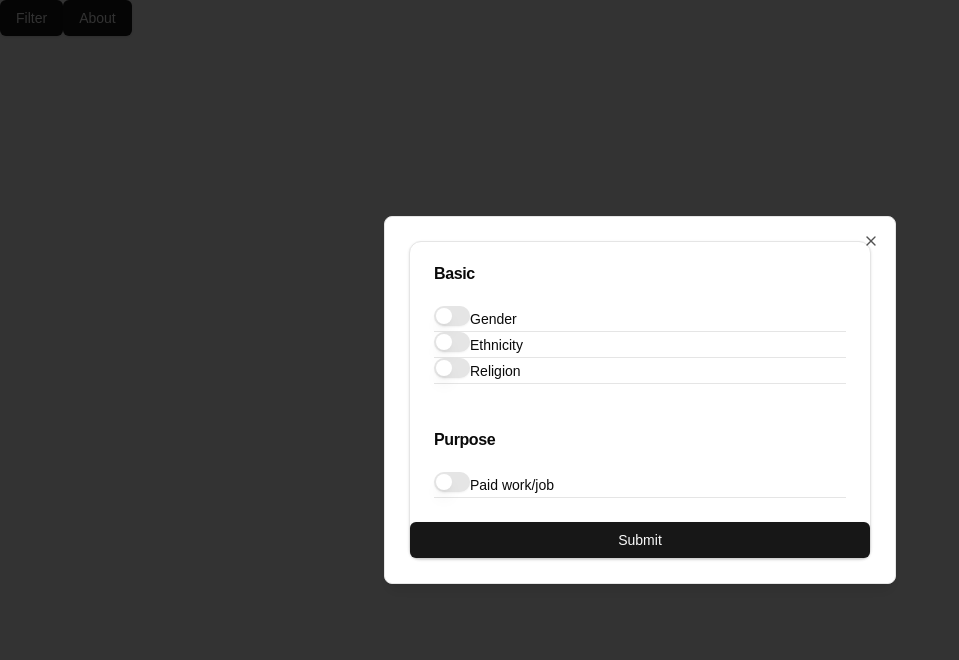
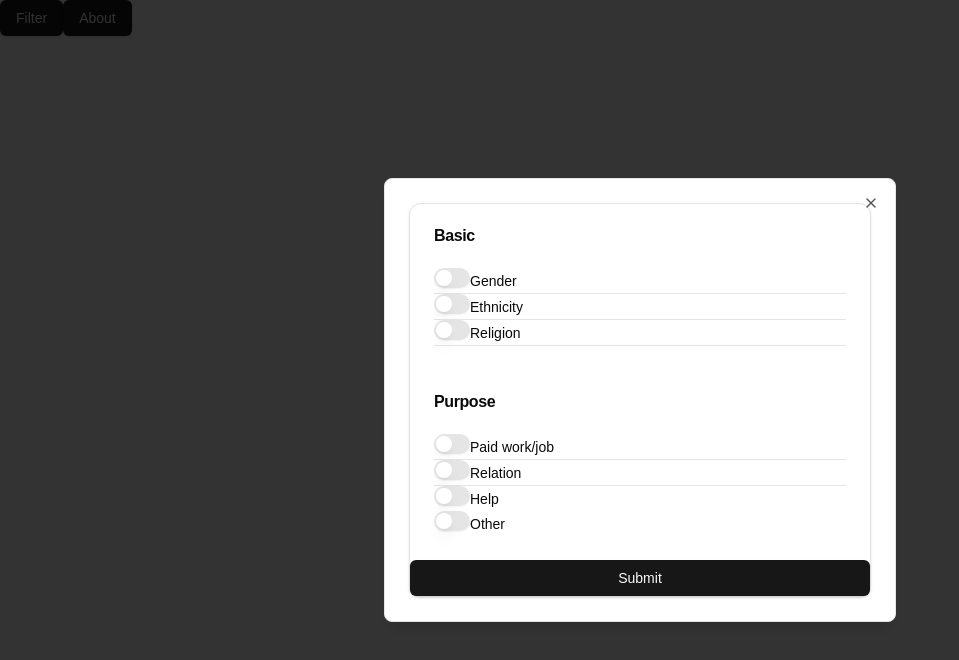
Before and after one commit to HUOJ981HX/csndemo, a Next.js app: page / in a window 1280 px wide. Both pictures are taken after a click on the button "Filter". Shown: the top 660 px of the page, without its empty margins (0-959 px from the left). Built offline with nearby package versions, Linux system fonts and the light colour scheme.

Commit message:
finished setting rest of options

```diff
--- a/src/components/Filter.tsx
+++ b/src/components/Filter.tsx
@@ -3,9 +3,7 @@
 import DemographicForm from "@/components/DemographicForm";
 import { Button } from "@/components/ui/button";
 import React, { useState, SetStateAction } from "react";
-import {
-  Accordion,
-} from "@/components/ui/accordion";
+import { Accordion } from "@/components/ui/accordion";
 import { filterFields } from "@/lib/types";
 import { Card } from "@/components/ui/card";
 import PurposeForm from "@/components/PurposeForm";
@@ -23,6 +21,9 @@ function Filter() {
   const [religion, setReligion] = useState<string[]>([]);
   const [openItems, setOpenItems] = useState<string[]>([]);
   const [work, setWork] = useState<string[]>([]);
+  const [relation, setRelation] = useState<string[]>([]);
+  const [help, setHelp] = useState<string[]>([]);
+  const [other, setOther] = useState<string[]>([]);
 
   const handleSubmit = (e: React.FormEvent) => {
     e.preventDefault();
@@ -31,11 +32,14 @@ function Filter() {
       gender,
       ethnicity,
       religion,
-      work
+      work,
+      relation,
+      help,
+      other,
     };
 
-    console.log('bbbbbbbbbbbbbbbbbb');
-    console.log('sean_log basicFields: ' + JSON.stringify(basicFields));
+    console.log("bbbbbbbbbbbbbbbbbb");
+    console.log("sean_log basicFields: " + JSON.stringify(basicFields));
 
     const filteredFields = Object.fromEntries(
       Object.entries(basicFields).filter(([key]) => openItems.includes(key))
@@ -90,6 +94,12 @@ function Filter() {
 
             <PurposeForm
               setWork={setWork}
+              relation={relation}
+              setRelation={setRelation}
+              setHelp={setHelp}
+              help={help}
+              other={other}
+              setOther={setOther}
               handleSwitchChange={handleSwitchChange}
             />
           </Accordion>
--- a/src/components/PurposeForm.tsx
+++ b/src/components/PurposeForm.tsx
@@ -13,12 +13,26 @@ import { Label } from "@/components/ui/label";
 import { Switch } from "@/components/ui/switch";
 import { RadioGroup, RadioGroupItem } from "./ui/radio-group";
 
+const relationOptions = ["Shorterm", "Longterm", "Casual"];
+
 const PurposeForm = ({
   setWork,
   handleSwitchChange,
+  relation,
+  setRelation,
+  setHelp,
+  help,
+  other,
+  setOther,
 }: {
   setWork: Dispatch<SetStateAction<string[]>>;
   handleSwitchChange: Function;
+  setRelation: Dispatch<SetStateAction<string[]>>;
+  relation: string[];
+  setHelp: Dispatch<SetStateAction<string[]>>;
+  help: string[];
+  setOther: Dispatch<SetStateAction<string[]>>;
+  other: string[];
 }) => {
   const genderOptions = ["Male", "Female", "Non-binary"];
   const ethnicityOptions = [
@@ -62,8 +76,8 @@ const PurposeForm = ({
             <RadioGroup
               defaultValue="comfortable"
               onValueChange={(value) => {
-                console.log('sssssssssssssssssssssssss');
-                console.log('sean_log value: ' + value);
+                console.log("sssssssssssssssssssssssss");
+                console.log("sean_log value: " + value);
                 setWork([value]);
               }}
             >
@@ -78,6 +92,46 @@ const PurposeForm = ({
             </RadioGroup>
           </AccordionContent>
         </AccordionItem>
+
+        <AccordionItem value="relation">
+          <Switch
+            id="relation"
+            onCheckedChange={(isChecked) =>
+              handleSwitchChange("relation", isChecked)
+            }
+          />
+          <Label htmlFor="gender">Relation</Label>
+          <AccordionContent>
+            <CheckboxGroup
+              title="relation"
+              options={relationOptions}
+              selected={relation}
+              setSelected={setRelation}
+            />
+          </AccordionContent>
+        </AccordionItem>
+
+        <div>
+          <Switch
+            id="help"
+            onCheckedChange={(isChecked) => {
+              handleSwitchChange("help", isChecked);
+              setHelp(["help"]);
+            }}
+          />
+          <Label htmlFor="help">Help</Label>
+        </div>
+
+        <div>
+          <Switch
+            id="other"
+            onCheckedChange={(isChecked) => {
+              handleSwitchChange("other", isChecked);
+              setOther(["other"]);
+            }}
+          />
+          <Label htmlFor="other">Other</Label>
+        </div>
       </CardContent>
     </>
   );
```
